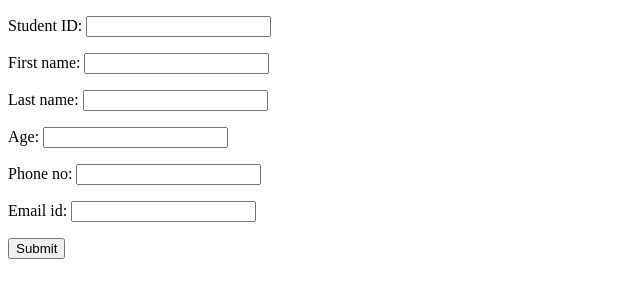
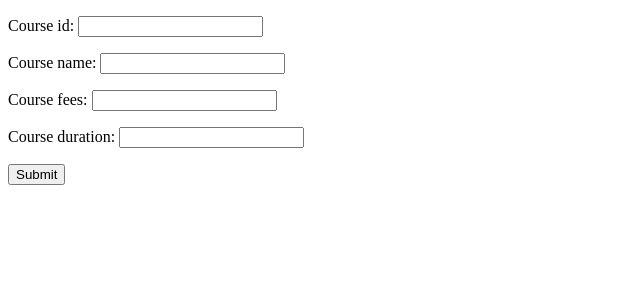
Before and after one commit to Dhanush-Proj/Students, a Django app: page / in a window 1280 px wide. Shown: the top 300 px of the page, without its empty margins (0-640 px from the left). Run offline with Django 5.2, Linux system fonts and the light colour scheme.

Commit message:
third commit

```diff
--- a/from_page/forms.py
+++ b/from_page/forms.py
@@ -1,7 +1,7 @@
 from django.db import models
 from django.forms import ModelForm
 from .models import Student
-
+from .models import Course
 
 class StudentForm(ModelForm):
     class Meta:
@@ -14,3 +14,13 @@ class StudentForm(ModelForm):
             'phone_no',
             'email_id',
         ]
+
+class CourseForm(ModelForm):
+    class Meta:
+        model = Course
+        fields = [
+            'course_id',
+            'course_name',
+            'course_fees',
+            'course_duration',
+        ]
--- a/from_page/models.py
+++ b/from_page/models.py
@@ -9,7 +9,18 @@ class Student(models.Model):
     last_name = models.CharField(max_length=10)
     age = models.IntegerField()
     phone_no = models.IntegerField()
-    email_id = models.EmailField()
+    email_id = models.EmailField(null=True)
 
     def __str__(self):
         return self.first_name+self.last_name
+
+
+class Course(models.Model):
+    course_id = models.IntegerField()
+    course_name = models.CharField(max_length=50)
+    course_fees = models.FloatField()
+    course_duration = models.DurationField(max_length=6)
+
+
+    def __str__(self):
+        return self.course_name
--- /dev/null
+++ b/from_page/templates/CourseForm.html
@@ -0,0 +1,13 @@
+<!DOCTYPE html>
+<html lang="en">
+<head>
+    <title>Course Form</title>
+</head>
+<body>
+    <form action="savecourse" method="post">
+        {%csrf_token%}
+        {{f.as_p}}
+        <input type="submit" >
+    </form>
+</body>
+</html>
--- a/from_page/templates/studentlist.html
+++ b/from_page/templates/studentlist.html
@@ -14,6 +14,7 @@
         {{student.phone_no}}
         {{student.email_id}}
         <a href="/editstudent/{{student.id}}">EDIT</a>
+        <a href="/DeleteStudent/{{student.id}}">Rmove</a>
         <br>
         {%endfor%}
     </form>
--- a/from_page/templates/success.html
+++ b/from_page/templates/success.html
@@ -5,5 +5,6 @@
 </head>
 <body>
     <h2>Success</h2>
+    <a href="http://127.0.0.1:8000/studentlist">Go Back</a>
 </body>
 </html>
--- a/from_page/urls.py
+++ b/from_page/urls.py
@@ -4,9 +4,17 @@ from .import views
 urlpatterns = [
 
 
-    path('',views.student,name="student"),
-    path('savestudent',views.savestudent,name="savestudent"),
-    path('studentlist',views.studentList,name="studentlist"),
-    path('editstudent/<int:id>',views.EditStudent,name="editstudent"),
-    path('UpdateStudent/<int:id>',views.UpdateStudent,name='UpdateStudent'),
+    # path('',views.student,name="student"),
+    # path('savestudent',views.savestudent,name="savestudent"),
+    # path('studentlist',views.studentList,name="studentlist"),
+    # path('editstudent/<int:id>',views.EditStudent,name="editstudent"),
+    # path('UpdateStudent/<int:id>',views.UpdateStudent,name='UpdateStudent'),
+    # path('DeleteStudent/<int:id>',views.DeleteStudent,name="DeleteStudent"),
+
+    path('',views.course,name="course"),
+    path('courselist',views.CourseList,name="courselist"),
+    path('savecourse',views.savecourse,name="savecourse"),
+    path('editcourse/<int:id>',views.EditCourse,name="editcourse"),
+    path('updatecourse/<int:id>',views.UpdateCourse,name="updatecourse"),
+    path('deletecourse/<int:id>',views.DeleteCourse,name="deletecourse"),
 ]
--- a/from_page/views.py
+++ b/from_page/views.py
@@ -1,47 +1,88 @@
 from django.shortcuts import render,redirect
-from .forms import StudentForm
-from .models import Student
+from .forms import StudentForm,CourseForm
+from .models import Student,Course
 # Create your views here.
 
-def FormPage(request):
-    return render(request,'formpage.html')
+# def FormPage(request):
+#     return render(request,'formpage.html')
 
-def Login(request):
-    return render(request,'studentlogin.html')
+# def Login(request):
+#     return render(request,'studentlogin.html')
 
-def student(request):
-    form = StudentForm
-    return render(request,'student.html',{'f':form})
+# def student(request):
+#     form = StudentForm
+#     return render(request,'student.html',{'f':form})
 
 
+# # def savestudent(request):
+# #     context = {}
+# #     s = StudentForm(request.POST)
+# #     if(s.is_valid()):
+# #         s.save()
+# #     context['s'] = s
+# #     return render(request,'student.html',context)
+
 # def savestudent(request):
-#     context = {}
-#     s = StudentForm(request.POST)
-#     if(s.is_valid()):
+#     if(request.method == 'POST'):
+#         s = StudentForm(request.POST)
 #         s.save()
-#     context['s'] = s
-#     return render(request,'student.html',context)
+#         # return render(request,'student.html',{'form':s})
+#         return redirect('studentlist')
 
-def savestudent(request):
-    if(request.method == 'POST'):
-        s = StudentForm(request.POST)
-        s.save()
-        # return render(request,'student.html',{'form':s})
-        return redirect('studentlist')
-
-def studentList(request):
-    s = Student.objects.all()
-    return render(request,'studentlist.html',{'f':s})
+# def studentList(request):
+#     s = Student.objects.all()
+#     return render(request,'studentlist.html',{'f':s})
 
 
-def EditStudent(request,id):
-    s = Student.objects.get(pk=id)
-    r = StudentForm(instance=s)
-    return render(request,'editstudent.html',{'f':r,'id':id})
+# def EditStudent(request,id):
+#     s = Student.objects.get(pk=id)
+#     r = StudentForm(instance=s)
+#     return render(request,'editstudent.html',{'f':r,'id':id})
 
-def UpdateStudent(request,id):
-    a = Student.objects.get(pk=id)
-    form = StudentForm(request.POST,instance=a)
+# def UpdateStudent(request,id):
+#     a = Student.objects.get(pk=id)
+#     form = StudentForm(request.POST,instance=a)
+#     if(form.is_valid()):
+#         form.save()
+#         return render(request,'success.html',{'f':form})
+
+# def DeleteStudent(request,id):
+#     a = Student.objects.get(pk=id)
+#     if(request.method == 'GET'):
+#         a.delete()
+#         return redirect('studentlist')
+
+
+def course(request):
+    form = CourseForm
+    return render(request,'CourseForm.html',{'f':form})
+
+
+def savecourse(request):
+    if(request.method == 'POST'):
+        s = CourseForm(request.POST)
+        s.save()
+        return redirect('courselist')
+
+def CourseList(request):
+    c = Course.objects.all()
+    return render(request,'courselist.html',{'f':c})
+
+
+def EditCourse(request,id):
+    s = Course.objects.get(pk=id)
+    r = CourseForm(instance=s)
+    return render(request,'editcourse.html',{'f':r,'id':id})
+
+def UpdateCourse(request,id):
+    a = Course.objects.get(pk=id)
+    form = CourseForm(request.POST,instance=a)
     if(form.is_valid()):
         form.save()
-        return render(request,'success.html',{'f':form})
+        return  redirect('courselist')
+
+def DeleteCourse(request,id):
+    a = Course.objects.get(pk=id)
+    if(request.method == 'GET'):
+        a.delete()
+        return redirect('courselist')
```
Also changed, not shown: from_page/templates/courselist.html (added, +21 -0 lines), from_page/templates/editcourse.html (added, +13 -0 lines), db.sqlite3, from_page/migrations/0003_course.py (added).
